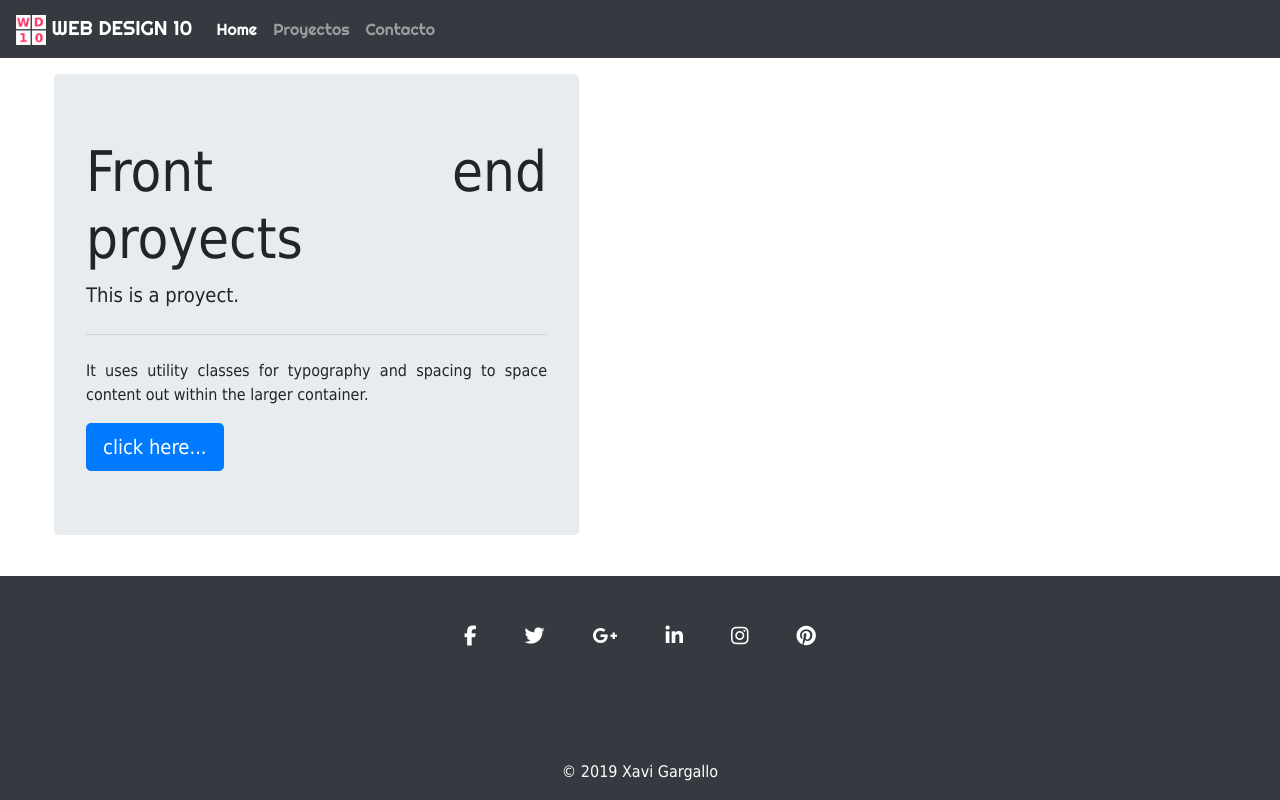
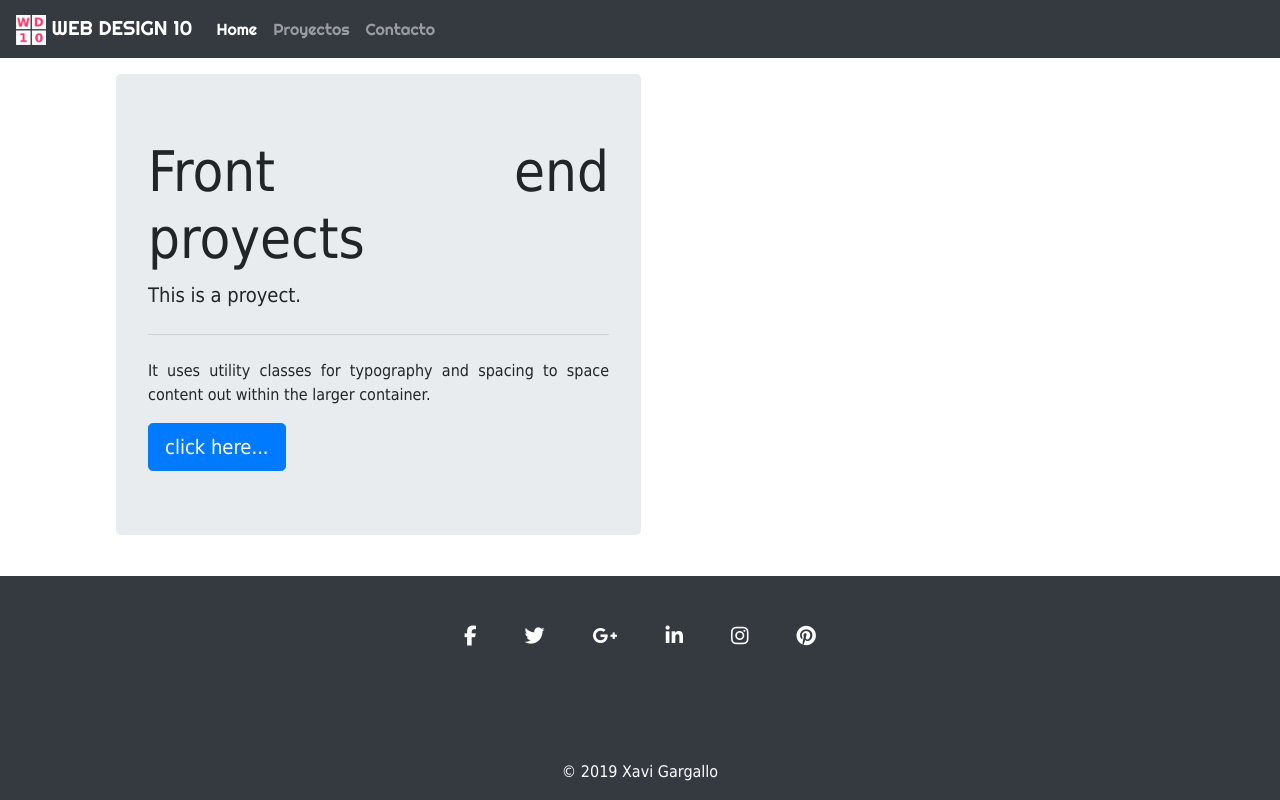
Before and after one commit to xavigh/webdesign10, an Angular app: page /#/home in a window 1280 px wide. Built offline with nearby package versions, Linux system fonts and the light colour scheme.

Commit message:
stage hunk, 1

```diff
--- a/src/app/app.component.html
+++ b/src/app/app.component.html
@@ -1,5 +1,5 @@
 <app-navbar></app-navbar>
-<div class="container m-2">
+<div class="container ">
     <router-outlet></router-outlet>
 </div>
 
```
